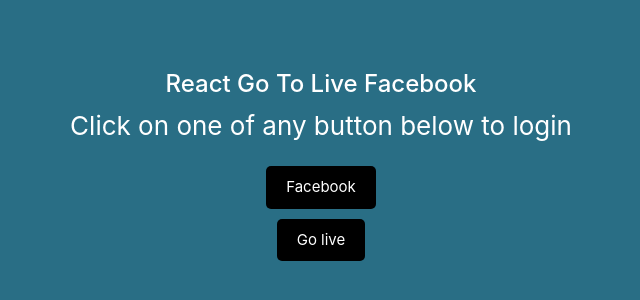
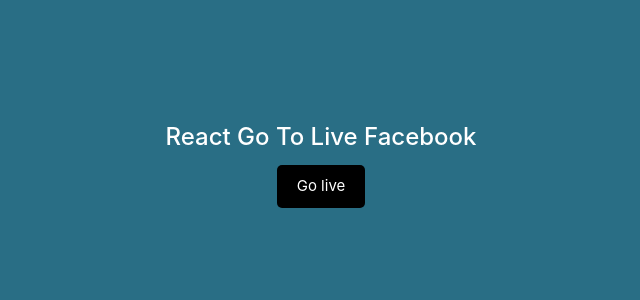
Before and after one commit to shobhit-worksdelight/facebooklive, a React (Create React App) app: page / in a window 1280 px wide. Shown: the part 232-532 px from the top of the page, without its empty margins (319-959 px from the left). Built offline with nearby package versions, Linux system fonts and the light colour scheme.

Commit message:
fixed bugs

```diff
--- a/src/App.js
+++ b/src/App.js
@@ -63,7 +63,7 @@
         <header className="App-header">
           <h4 className="App-title">React Go To Live Facebook </h4>
           <div className="App-intro">
-            {!username && (
+            {/* {!username && (
               <div>
                 <p>Click on one of any button below to login</p>
                 <FacebookLoginButton onLogin={this.onFacebookLogin}>
@@ -72,8 +72,8 @@
                   </button>
                 </FacebookLoginButton>
               </div>
-            )}
-            {username && <p>Welcome back, {username}</p>}
+            )} */}
+            {/* {username && <p>Welcome back, {username}</p>} */}
             {/* <button type="button" class="btn btn-info" onClick={this.liveWithFacebook}>
               live
             </button> */}
```
